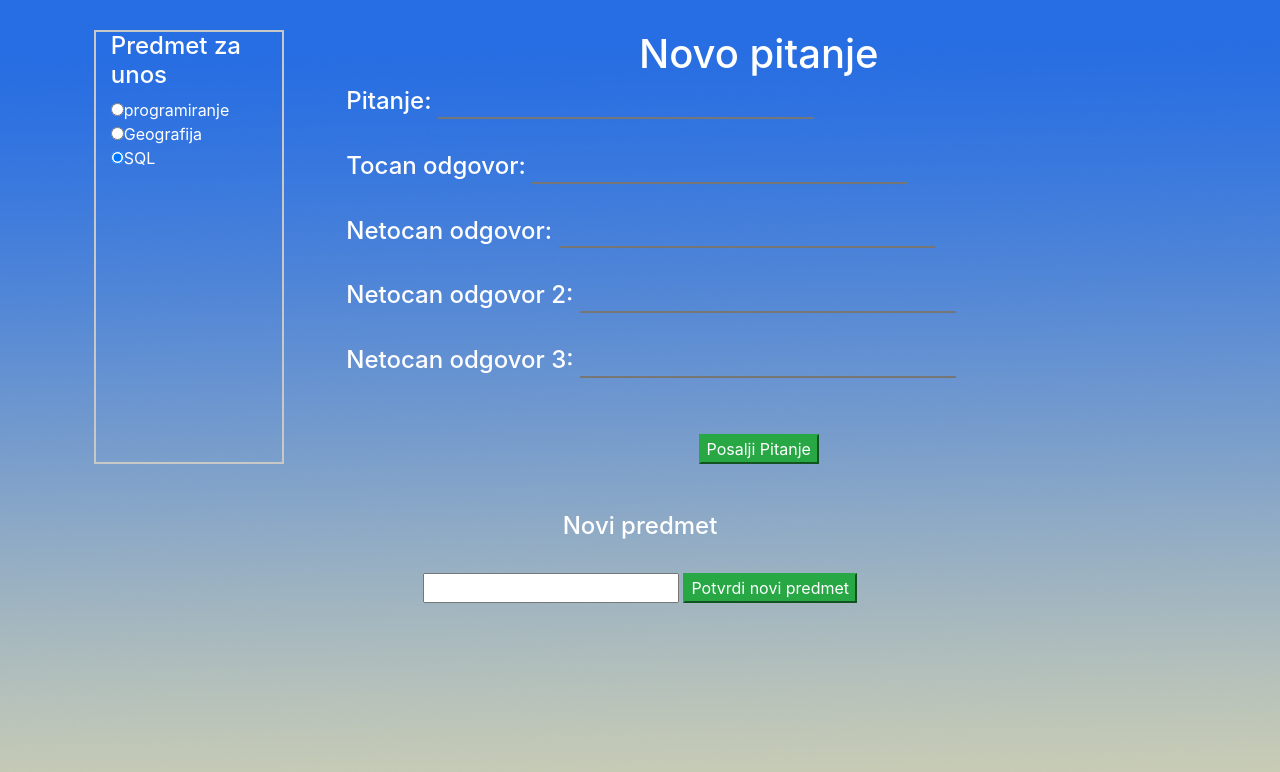
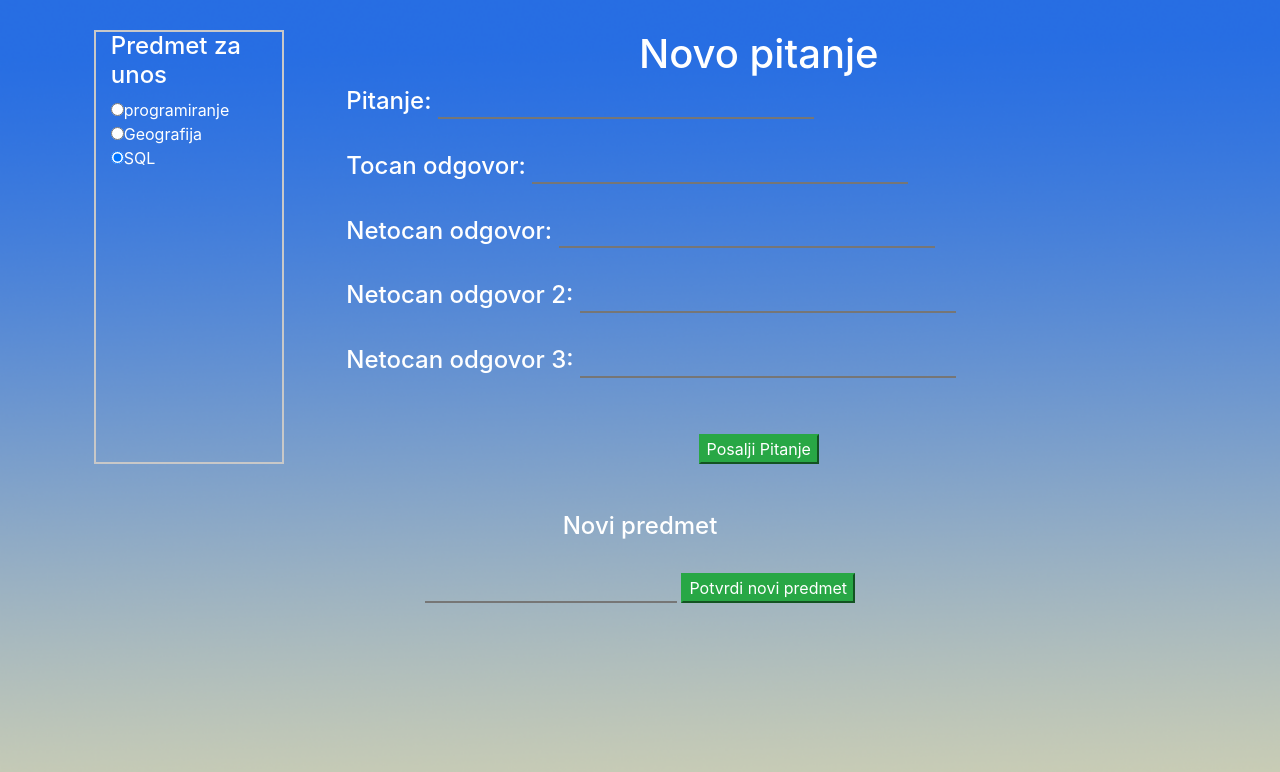
Before and after one commit to CroBanana/QQviz, a Flask app: page /novoPitanje in a window 1280 px wide. Shown: the top 772 px of the page. Run offline with Flask 2, Linux system fonts and the light colour scheme; some libraries are stand-ins or nearby versions.

Commit message:
Update novoPitanje.html

```diff
--- a/templates/novoPitanje.html
+++ b/templates/novoPitanje.html
@@ -67,7 +67,7 @@
                 Novi predmet
             </h4>
             <br>
-            <input type="text" name="novi">
+            <input type="text" name="novi" class="inputFiled">
             <button class="btn-success" type="submit">
                 Potvrdi novi predmet
             </button>
```
